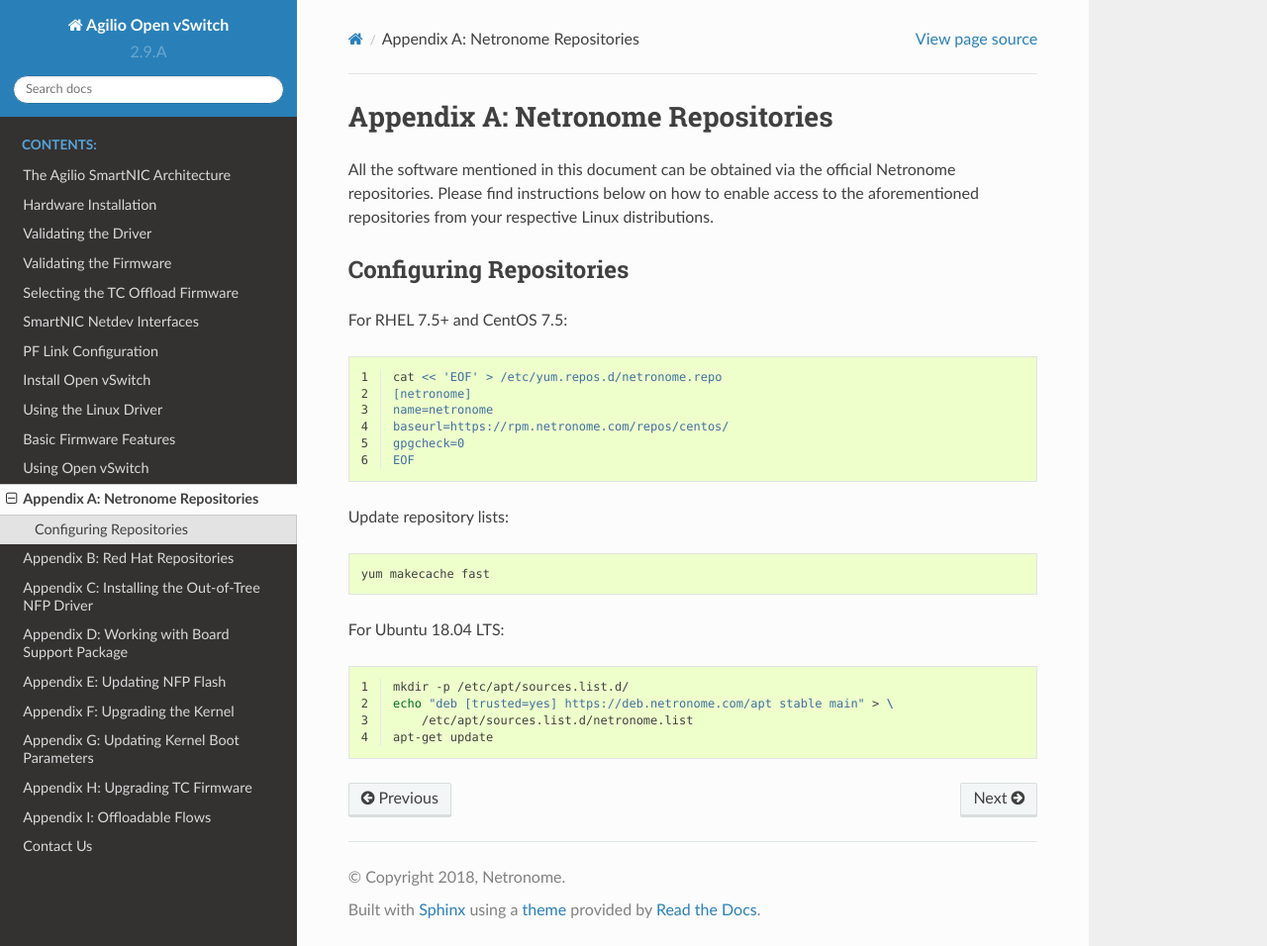
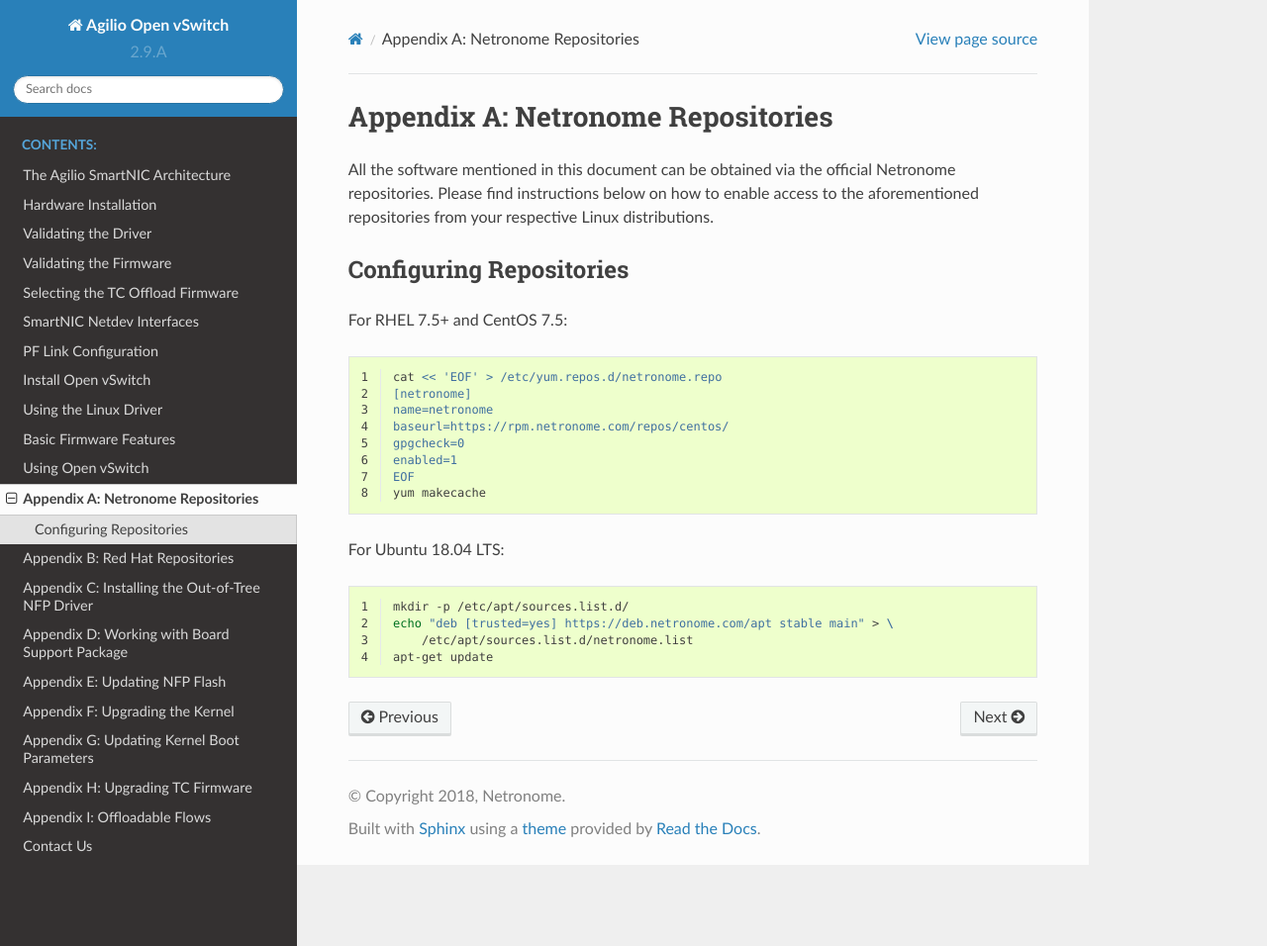
Before and after one commit to macris-xiao/disa-user-guide, a Sphinx documentation site: the page built from doc/0A_Netronome_Repositories.rst, in a window 1280 px wide and 956 px high. Shown: the whole window at 99% size. Built offline with Sphinx 7.4.7 and the Read the Docs theme 2.0.0, drawn with Linux system fonts in a browser that asks for light colours; formulas are drawn with MathJax 3.

Commit message:
Amend "Slightly clearer instructions in repo setup"
The description of what "yum makecache fast" does was a bit iffy.

This partially reverts commit 5a6e59065fc707838b48f1d65d7fb7bbee2058fd.

'enabled=1' is added to the repo stanza.

This removes 'fast' from the 'yum makecache' command. It was found to be
incompatible with recent versions of Fedora.

Change-Id: I669e51a792a9699fc47040620be664e7414563b6

```diff
--- a/doc/0A_Netronome_Repositories.rst
+++ b/doc/0A_Netronome_Repositories.rst
@@ -18,11 +18,9 @@
     name=netronome
     baseurl=https://rpm.netronome.com/repos/centos/
     gpgcheck=0
+    enabled=1
     EOF
-
-Update repository lists::
-
-    yum makecache fast
+    yum makecache
 
 For Ubuntu 18.04 LTS:
 
```
